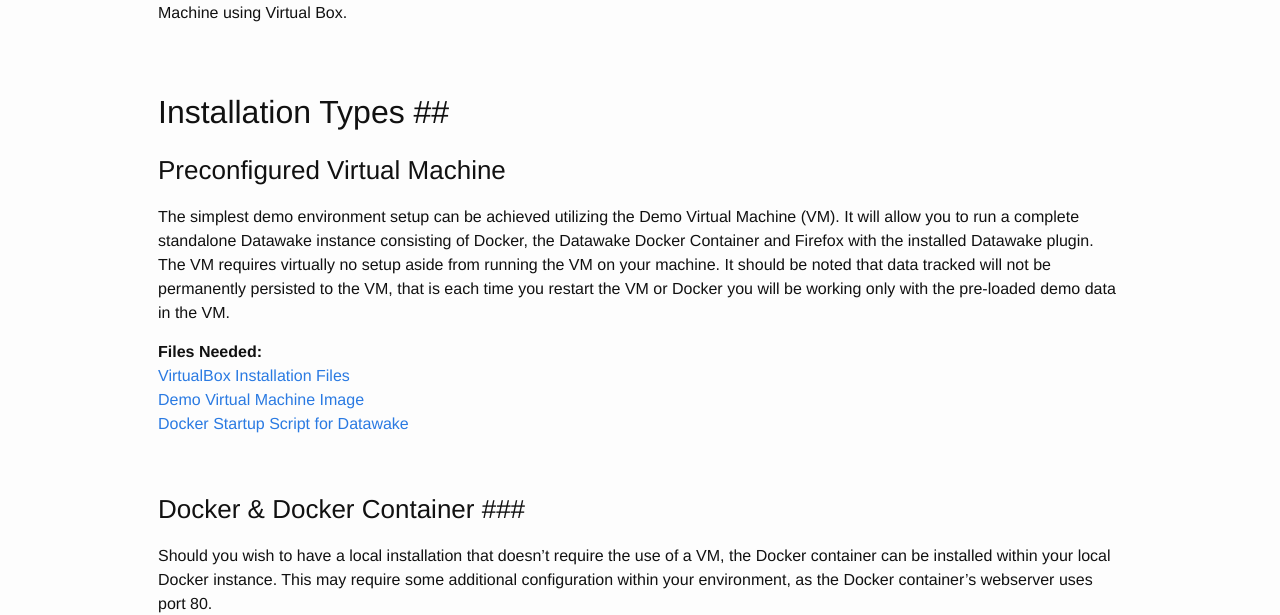
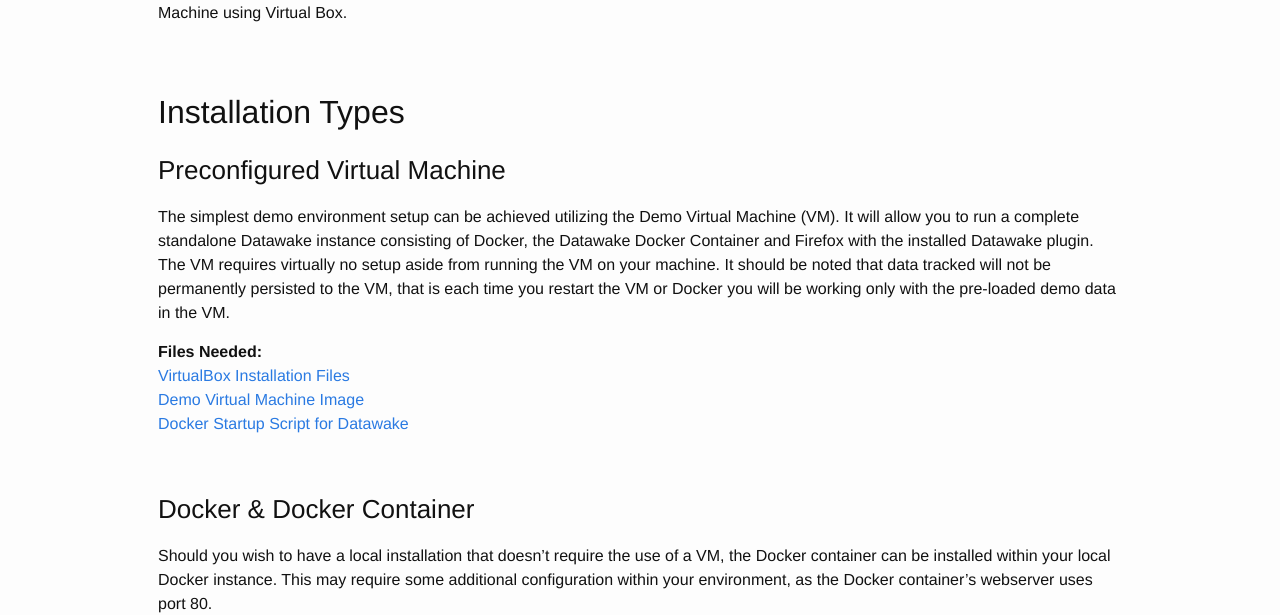
Before and after one commit to Sotera/Datawake, a Jekyll site: the page built from quickstart.md, in a window 1280 px wide. Shown: the part 265-880 px from the top of the page. Built offline with Jekyll 4.4.1, drawn with Linux system fonts in a browser that asks for light colours.

```diff
--- a/quickstart.md
+++ b/quickstart.md
@@ -4,12 +4,12 @@ title: Quick Start
 permalink: /quick-start/
 ---
 
-## Introduction ##
+## Introduction  <br />
 The Datawake demo environment consists of a Docker container that can be run within your native OS or within the Demo Virtual Machine using Virtual Box.
   <br />
   <br />
-## Installation Types ##  <br />
-### Preconfigured Virtual Machine ###
+## Installation Types  <br />
+### Preconfigured Virtual Machine
 
 The simplest demo environment setup can be achieved utilizing the Demo Virtual Machine (VM).  It will allow you to run a complete standalone Datawake instance consisting of Docker, the Datawake Docker Container and Firefox with the installed Datawake plugin.  The VM requires virtually no setup aside from running the VM on your machine.  It should be noted that data tracked will not be permanently persisted to the VM, that is each time you restart the VM or Docker you will be working only with the pre-loaded demo data in the VM.
 
@@ -19,7 +19,7 @@ The simplest demo environment setup can be achieved utilizing the Demo Virtual M
 [Docker Startup Script for Datawake](https://s3.amazonaws.com/soterastuff/Datawake_Demo/dockerstartup.sh "Docker Startup File") <br />
 
   <br />
-### Docker & Docker Container ###   <br />
+### Docker & Docker Container   <br />
 Should you wish to have a local installation that doesn't require the use of a VM, the Docker container can be installed within your local Docker instance.  This may require some additional configuration within your environment, as the Docker container’s webserver uses port 80.
 
 **Files Needed:** <br />
```
